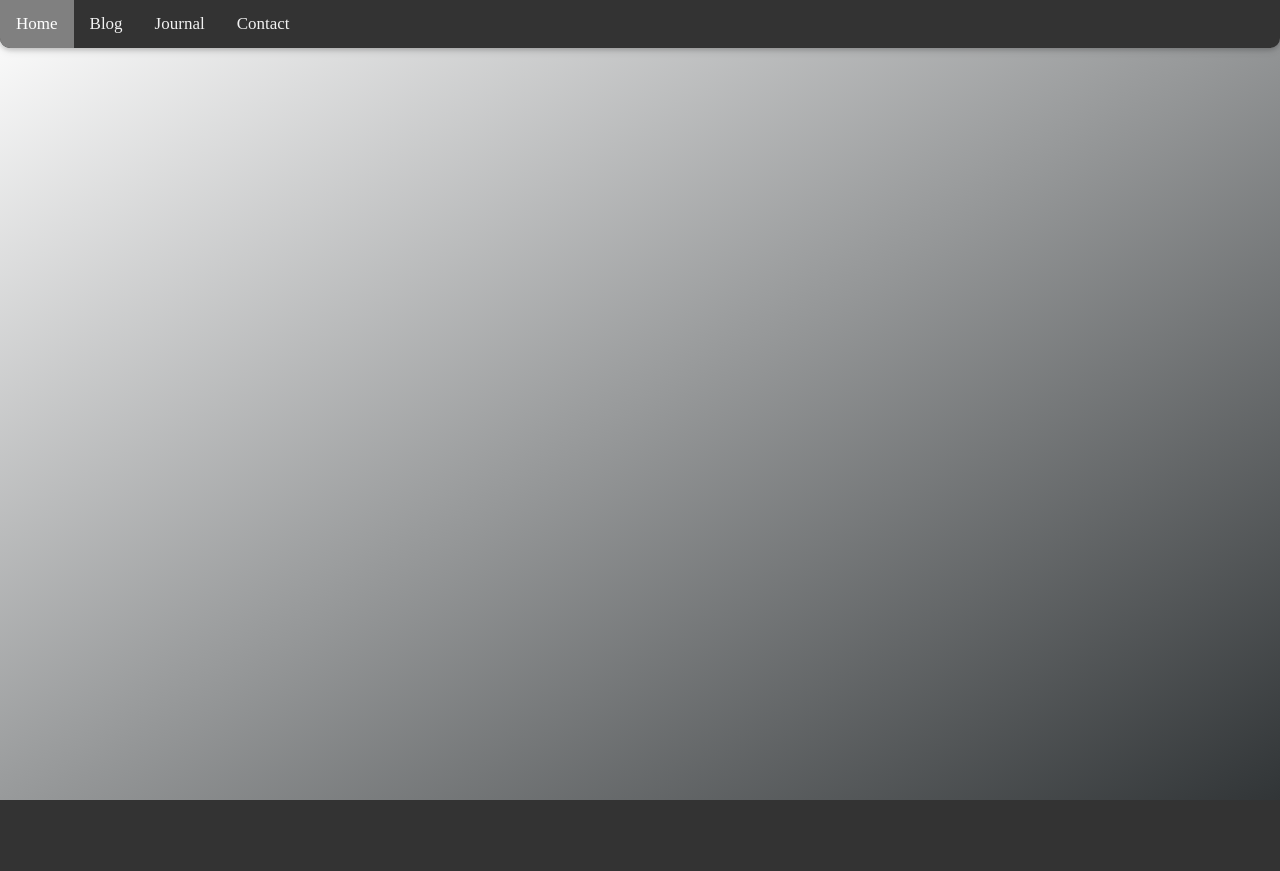
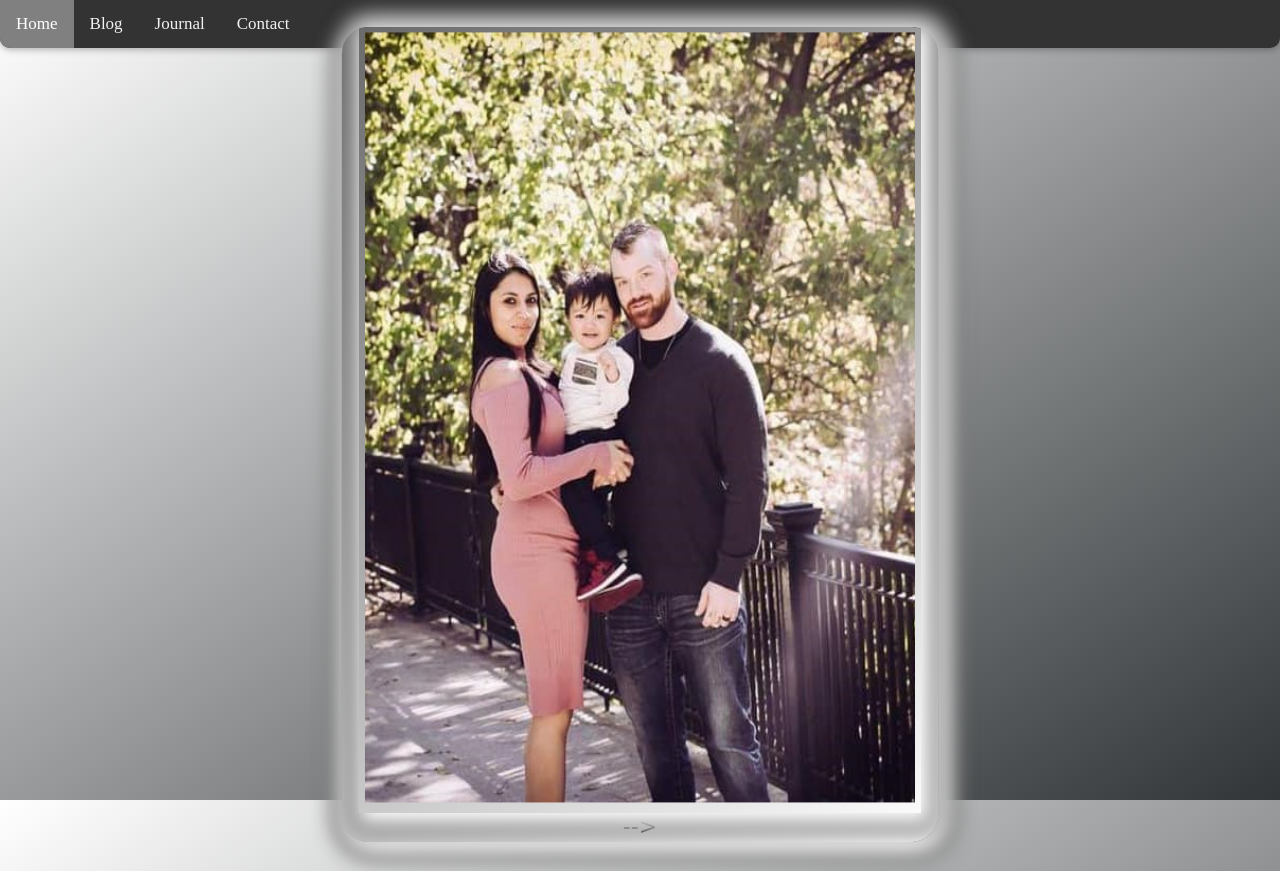
Before and after one commit to s501094/s501094.github.io, a PHP site: page / in a window 1280 px wide. Before the commit the page ends 800 px from the top, so only its background shows below. Run offline with PHP 8.4, Linux system fonts and the light colour scheme.

Commit message:
adjusting pics

```diff
--- a/css/style.css
+++ b/css/style.css
@@ -48,7 +48,7 @@ body{
 	color: black;
 }
 /* ********************************************************** Body of Page ************************************************************ */
-/* .container{
+ .container{
 	padding:0.01em 16px;
 	padding-bottom: 2px;
 	box-sizing: inherit;
@@ -56,7 +56,7 @@ body{
 }
 .slideshow-container {
 	-moz-border-radius: 15px;
-	border-radius: 20px;
+	border-radius: 25px;
 	-webkit-box-shadow: 8px 8px 22px #000000;
 	-moz-box-shadow: 8px 8px 22px #000000;
 	box-shadow: 4px 4px 20px 10px white,4px 4px 20px 10px black;
@@ -69,7 +69,7 @@ body{
 	background-image: -webkit-gradient(linear, left top, right bottom, color-stop(0.00, #696969), color-stop(1.0, #FFFFFF));
 	border: transparent;
 	background-color: transparent;
-	padding: 27px;
+	padding: 2px;
 	font-family: Verdana, Geneva, sans-serif;
 	font-size: 15pt;
 	text-align: center;
@@ -78,15 +78,18 @@ body{
 }
 /* .slideshow-container :hover{
 	box-shadow: 4px 4px 20px 10px white,4px 4px 20px 10px black;
-}
+} */
 
 .mySlides{
 	box-shadow: 4px 4px 20px 10px white, 4px 4px 20px 10px black;
 	display: none;
-	padding: .01em;
+	padding: 5px;
 	position: relative;
 	text-align: center;
-	border-radius: 15px;
+	/* border-radius: 15px; */
+}
+.img{
+	border-radius: 50%;
 }
 .fade {
     -webkit-animation-name: fade;
--- a/index.html
+++ b/index.html
@@ -32,34 +32,34 @@
 
 
 
-    <!--Page Content
+    <!--Page Content -->
     <div class="container">
         <div class="slideshow-container">
-            Automatic Slideshow Images
+            <!-- Automatic Slideshow Images  -->
             <div class="mySlides fade">
-                <img src="https://s501094.github.io/images/family.jpg" width="500" height="700">
-                <div class="photo-container-text">
+                <img id="mainimg" src="https://s501094.github.io/images/family.jpg" width="500" height="700">
+                <!-- <div class="photo-container-text">
                     <h3>Our Family</h3>
                     <p><b>No matter what, we're always there for each other.</b></p>
-                </div>
+                </div> -->
             </div>
             <div class="mySlides fade">
                 <img src="https://s501094.github.io/images/damian.jpg" width="500" height="700">
-                <div class="photo-container-text">
+                <!-- <div class="photo-container-text">
                     <h3>Chunky Damian</h3>
                     <p><b>I miss his rolls.</b></p>
-                </div>
+                </div> -->
             </div>
             <div class="mySlides fade">
                 <img src="https://s501094.github.io/images/DamianGuitar.jpgg" width="500" height="700">
-                <div class="photo-container-text">
+                <!-- <div class="photo-container-text">
                     <h3>Damian and his Guitar</h3>
                     <p><b>Someday, I hope he can find an outlet in Music.</b></p>
-                </div>
-            </div>
+                </div> -->
+            </div> -->
         </div>
     </div>
-    <div class="img">
+    <!-- <div class="polaroid">
         <img src="https://s501094.github.io/images/map.png">
     </div>
 
```
